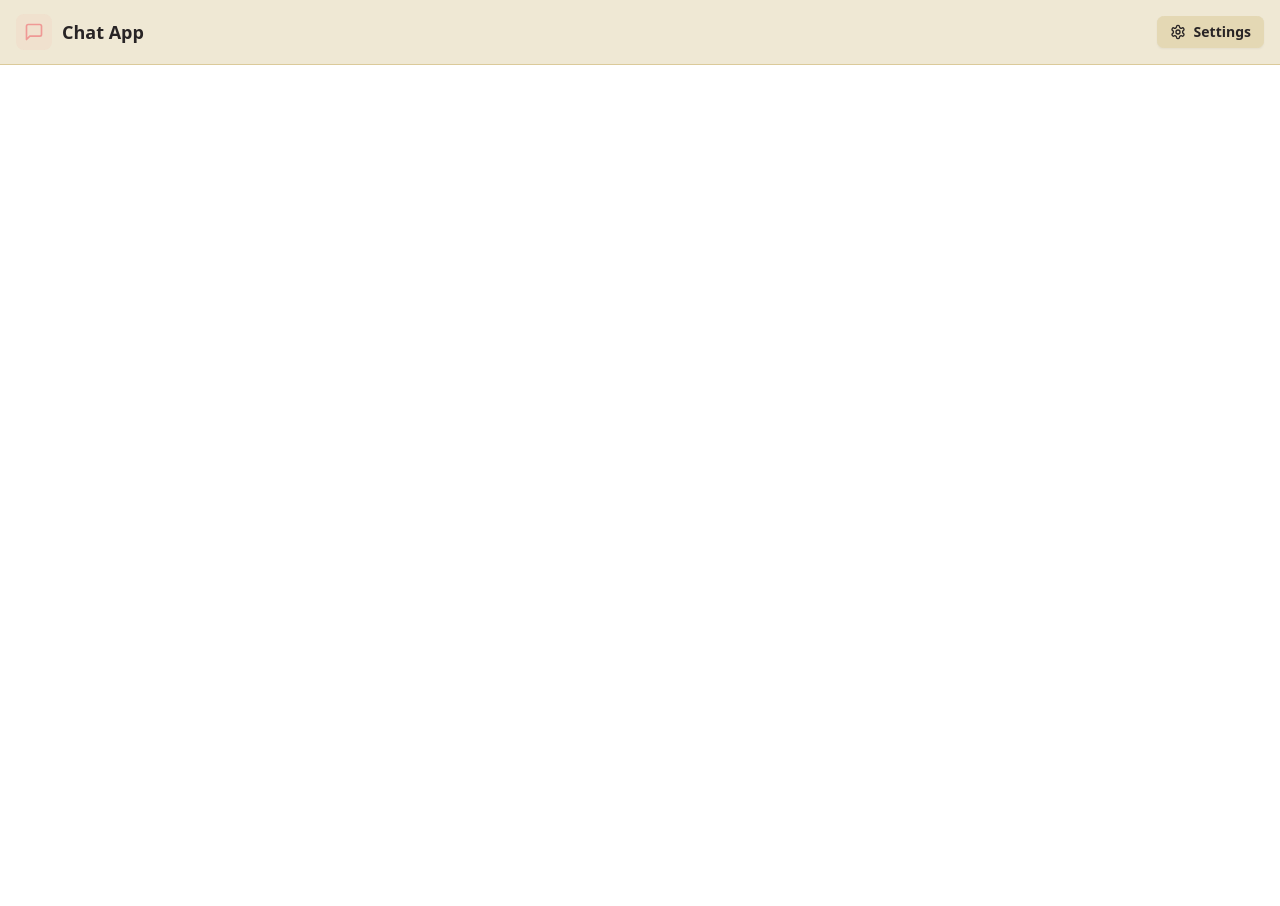
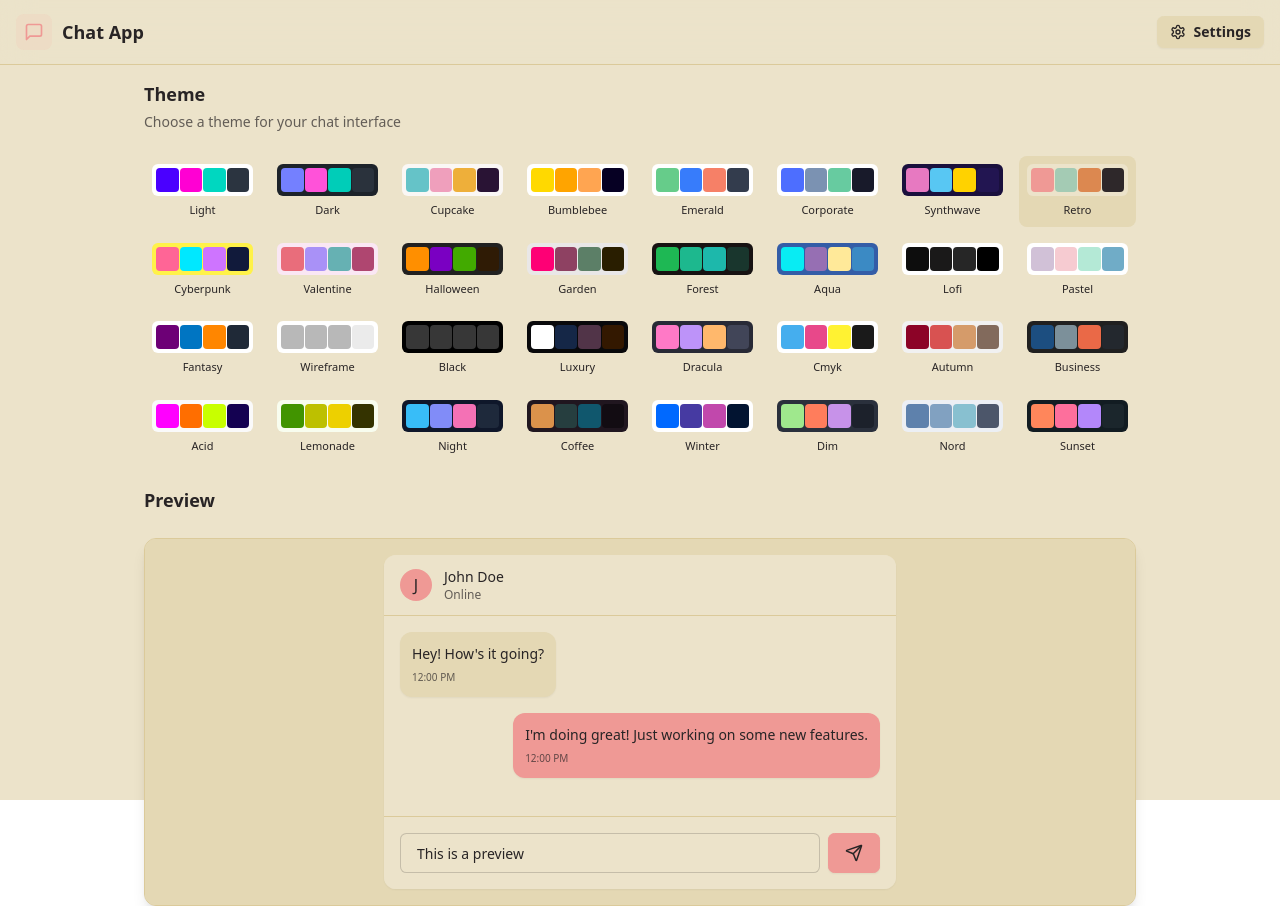
Before and after one commit to samsil2/Real-Time-Chat-App, a React (Vite) app in the folder frontend/: page /settings in a window 1280 px wide. Before the commit the page ends 800 px from the top, so only its background shows below. Built offline with nearby package versions, Linux system fonts and the light colour scheme; no server answers.

Commit message:
setting page

```diff
--- a/frontend/src/pages/SettingsPage.jsx
+++ b/frontend/src/pages/SettingsPage.jsx
@@ -1,6 +1,7 @@
 import React from 'react'
 import {useThemeStore} from "../store/useThemeStore.js";
 import {THEMES} from "../constants/index.js";
+import {Send} from "lucide-react";
 
 const PREVIEW_MESSAGES = [
   { id: 1, content: "Hey! How's it going?", isSent: false },
@@ -8,8 +9,113 @@ const PREVIEW_MESSAGES = [
 ];
 
 const SettingsPage = () => {
+
+const {theme, setTheme} = useThemeStore();
   return (
-    <div>
+    <div className="h-screen container mx-auto px-4 pt-20 max-w-5xl">
+      <div className="space-y-6">
+
+      <div className="flex flex-col gap-1">
+          <h2 className="text-lg font-semibold">Theme</h2>
+          <p className="text-sm text-base-content/70">Choose a theme for your chat interface</p>
+        </div>
+
+        <div className="grid grid-cols-4 sm:grid-cols-6 md:grid-cols-8 gap-2">
+        {THEMES.map((t) => (
+            <button
+              key={t}
+              className={`
+                group flex flex-col items-center gap-1.5 p-2 rounded-lg transition-colors
+                ${theme === t ? "bg-base-200" : "hover:bg-base-200/50"}
+              `}
+              onClick={() => setTheme(t)}
+            >
+              <div className="relative h-8 w-full rounded-md overflow-hidden" data-theme={t}>
+                <div className="absolute inset-0 grid grid-cols-4 gap-px p-1">
+                  <div className="rounded bg-primary"></div>
+                  <div className="rounded bg-secondary"></div>
+                  <div className="rounded bg-accent"></div>
+                  <div className="rounded bg-neutral"></div>
+                </div>
+              </div>
+              <span className="text-[11px] font-medium truncate w-full text-center">
+                {t.charAt(0).toUpperCase() + t.slice(1)}
+              </span>
+            </button>
+          ))}
+
+        </div>
+
+        {/* Preview Section */}
+        <h3 className="text-lg font-semibold mb-3">Preview</h3>
+        <div className="rounded-xl border border-base-300 overflow-hidden bg-base-100 shadow-lg">
+          <div className="p-4 bg-base-200">
+            <div className="max-w-lg mx-auto">
+              {/* Mock Chat UI */}
+              <div className="bg-base-100 rounded-xl shadow-sm overflow-hidden">
+                {/* Chat Header */}
+                <div className="px-4 py-3 border-b border-base-300 bg-base-100">
+                  <div className="flex items-center gap-3">
+                    <div className="w-8 h-8 rounded-full bg-primary flex items-center justify-center text-primary-content font-medium">
+                      J
+                    </div>
+                    <div>
+                      <h3 className="font-medium text-sm">John Doe</h3>
+                      <p className="text-xs text-base-content/70">Online</p>
+                    </div>
+                  </div>
+                </div>
+
+                {/* Chat Messages */}
+                <div className="p-4 space-y-4 min-h-[200px] max-h-[200px] overflow-y-auto bg-base-100">
+                  {PREVIEW_MESSAGES.map((message) => (
+                    <div
+                      key={message.id}
+                      className={`flex ${message.isSent ? "justify-end" : "justify-start"}`}
+                    >
+                      <div
+                        className={`
+                          max-w-[80%] rounded-xl p-3 shadow-sm
+                          ${message.isSent ? "bg-primary text-primary-content" : "bg-base-200"}
+                        `}
+                      >
+                        <p className="text-sm">{message.content}</p>
+                        <p
+                          className={`
+                            text-[10px] mt-1.5
+                            ${message.isSent ? "text-primary-content/70" : "text-base-content/70"}
+                          `}
+                        >
+                          12:00 PM
+                        </p>
+                      </div>
+                    </div>
+                  ))}
+                </div>
+
+                {/* Chat Input */}
+                <div className="p-4 border-t border-base-300 bg-base-100">
+                  <div className="flex gap-2">
+                    <input
+                      type="text"
+                      className="input input-bordered flex-1 text-sm h-10"
+                      placeholder="Type a message..."
+                      value="This is a preview"
+                      readOnly
+                    />
+                    <button className="btn btn-primary h-10 min-h-0">
+                      <Send size={18} />
+                    </button>
+                  </div>
+                </div>
+              </div>
+            </div>
+          </div>
+        </div>
+
+
+
+      </div>
 
     </div>
   )
```
